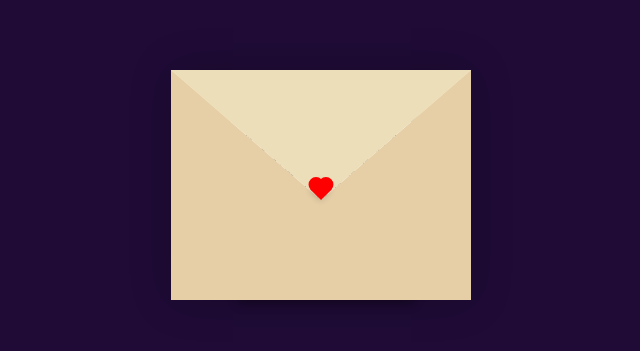
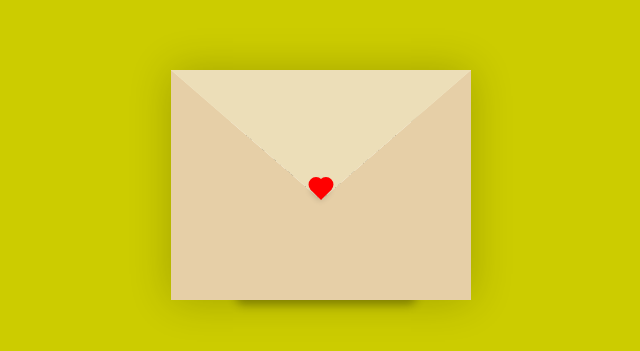
Before and after one commit to chamborgir/letter, a plain HTML site: page index.html in a window 1280 px wide. Shown: the part 215-566 px from the top of the page, without its empty margins (319-959 px from the left). Drawn offline with Linux system fonts and the light colour scheme.

Commit message:
Update style.css

```diff
--- a/style.css
+++ b/style.css
@@ -1,6 +1,6 @@
 :root{
     --primary: #fff;
-    --bg-color: rgb(31, 11, 54);
+    --bg-color: rgb(204, 204, 0);
     --bg-envelope-color: #f5edd1;
     --envelope-tab: #ecdeb8;
     --envelope-cover: #e6cfa7;
```
